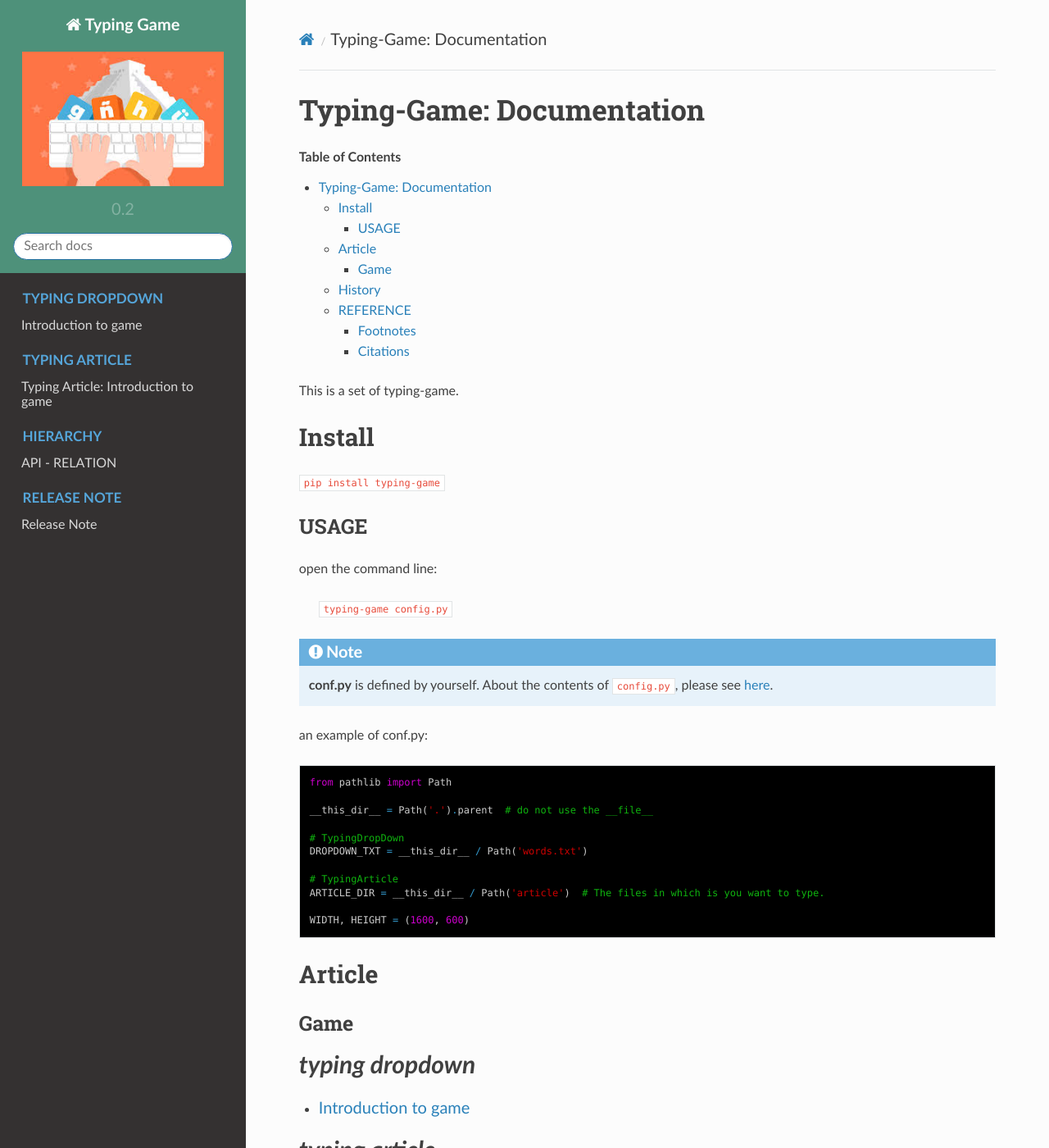
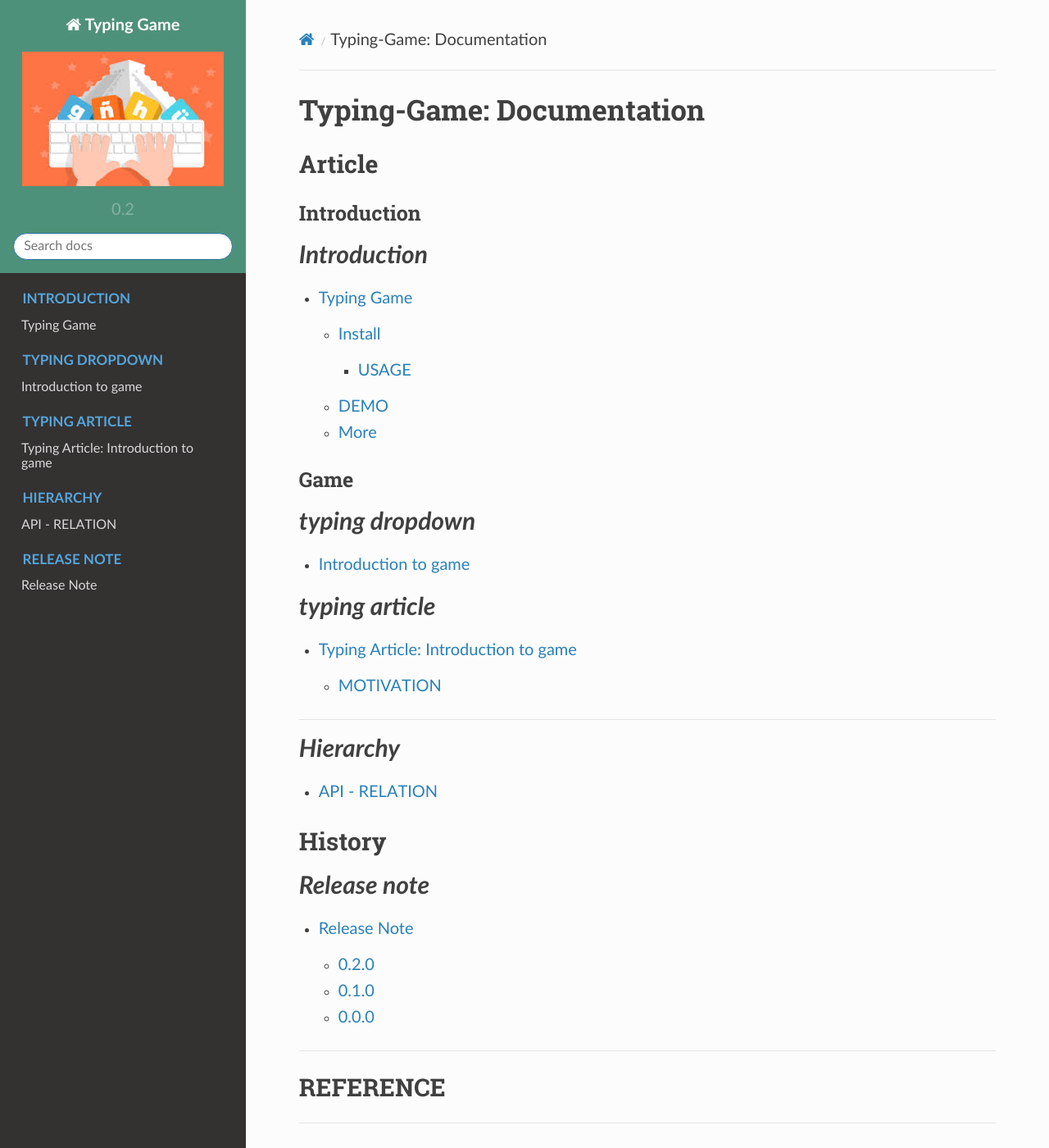
Before and after one commit to CarsonSlovoka/typing-game, a Sphinx documentation site: the page built from doc/doc.rst, in a window 1280 px wide and 1400 px high. Shown: the whole window at 82% size. Built offline with Sphinx 7.4.7 and the Read the Docs theme 2.0.0, drawn with Linux system fonts in a browser that asks for light colours.

```diff
--- a/doc/doc.rst
+++ b/doc/doc.rst
@@ -4,46 +4,19 @@
 Typing-Game: Documentation
 ====================================================
 
-.. contents:: Table of Contents
-
-This is a set of typing-game.
-
-Install
-============
-
-``pip install typing-game``
-
-USAGE
-------
-
-open the command line:
-
-    ``typing-game config.py``
-
-.. note::
-
-    **conf.py** is defined by yourself. About the contents of ``config.py``, please see `here <https://github.com/CarsonSlovoka/typing-game/blob/master/typing_drop_down/config.py>`_.
-
-an example of conf.py:
-
-.. code-block:: python
-
-    from pathlib import Path
-
-    __this_dir__ = Path('.').parent  # do not use the __file__
-
-    # TypingDropDown
-    DROPDOWN_TXT = __this_dir__ / Path('words.txt')
-
-    # TypingArticle
-    ARTICLE_DIR = __this_dir__ / Path('article')  # The files in which is you want to type.
-
-    WIDTH, HEIGHT = (1600, 600)
-
-
+.. .. contents:: Table of Contents
 
 Article
 ============
+
+Introduction
+------------
+
+.. toctree::
+    :caption: Introduction
+    :maxdepth: 3
+
+    source/introduction.rst
 
 Game
 ------------
--- /dev/null
+++ b/doc/source/introduction.rst
@@ -0,0 +1 @@
+.. include:: ../../README.rst
```
Also changed, not shown: README.rst (+8 -0 lines), typing_drop_down/_static/demo/article.png (added), typing_drop_down/_static/demo/dropdown.png (added), typing_drop_down/_static/demo/home.png (added), typing_drop_down/_static/demo/stage.png (added).
